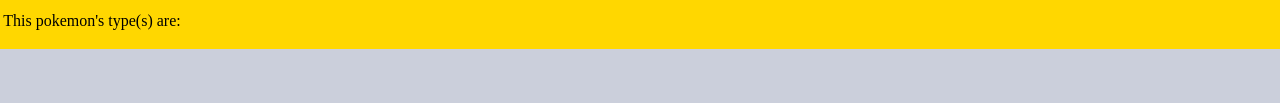
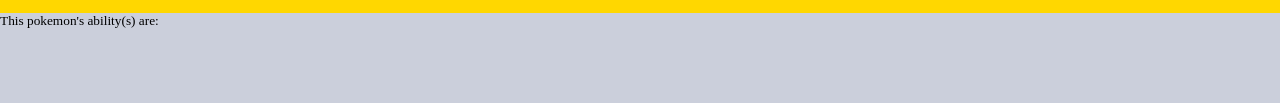
Before and after one commit to JosephSaldivar/Project3, a plain HTML site: page index.html in a window 1280 px wide. Shown: the part 446-549 px from the top of the page. Drawn offline with nearby package versions, Linux system fonts and the light colour scheme.

Commit message:
Added ability section to html and edited css

```diff
--- a/css/display.css
+++ b/css/display.css
@@ -66,11 +66,16 @@ footer {
 /*Largest Phone - Largest Tablet*/
 @media screen and (min-width: 31.500em) /* pixel sizes*/
   {
-
+    html {
+      font-size: 1em;
+    }
 
   }
 
   /*Smallest-largest Cell Phone*/
   @media screen and (min-width: 20em)/* pixel sizes*/
   {
+    html {
+      font-size: 0.833em;
+    }
   }
--- a/index.html
+++ b/index.html
@@ -42,6 +42,11 @@
       <p id="poketype"></p>
     </section>
 
+    <section id="pokemonability">
+    <h2> This pokemon's ability(s) are: </h2>
+      <p id="pokeability"></p>
+    </section>
+
     <section id="pokemonsprite">
       <p id="pokesprite"></p>
     </section>
```
Also changed, not shown: site.js (line endings or trailing spaces).
